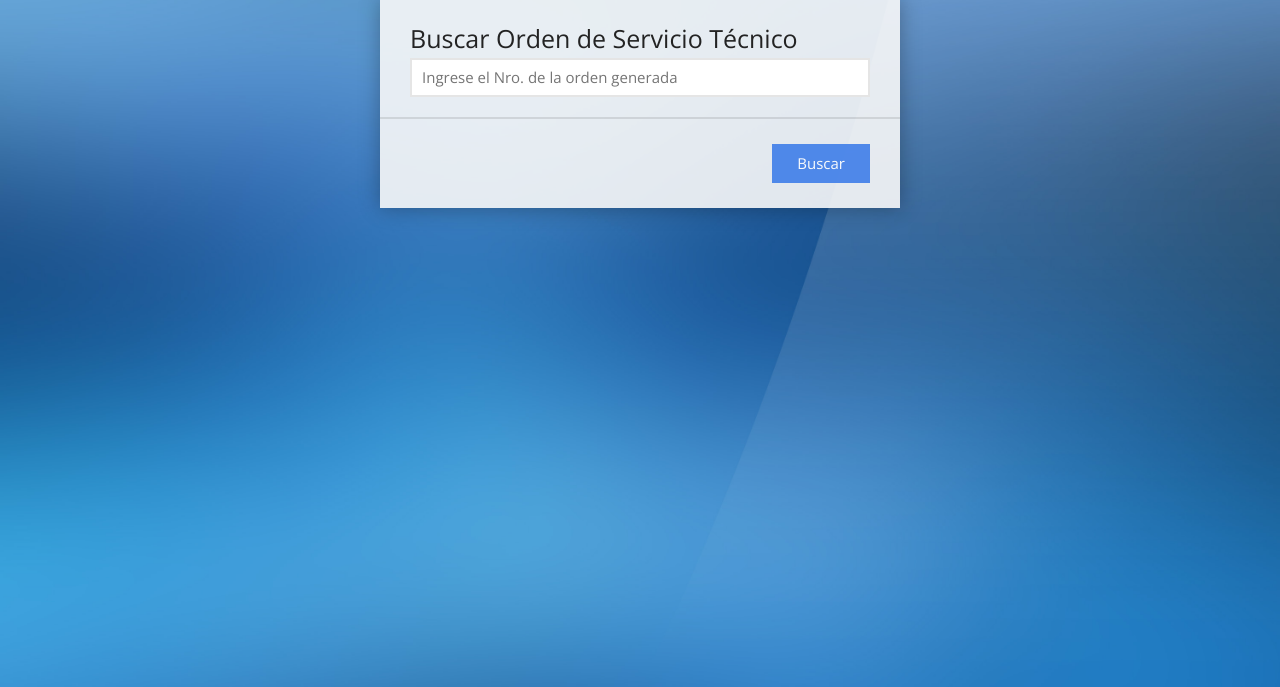
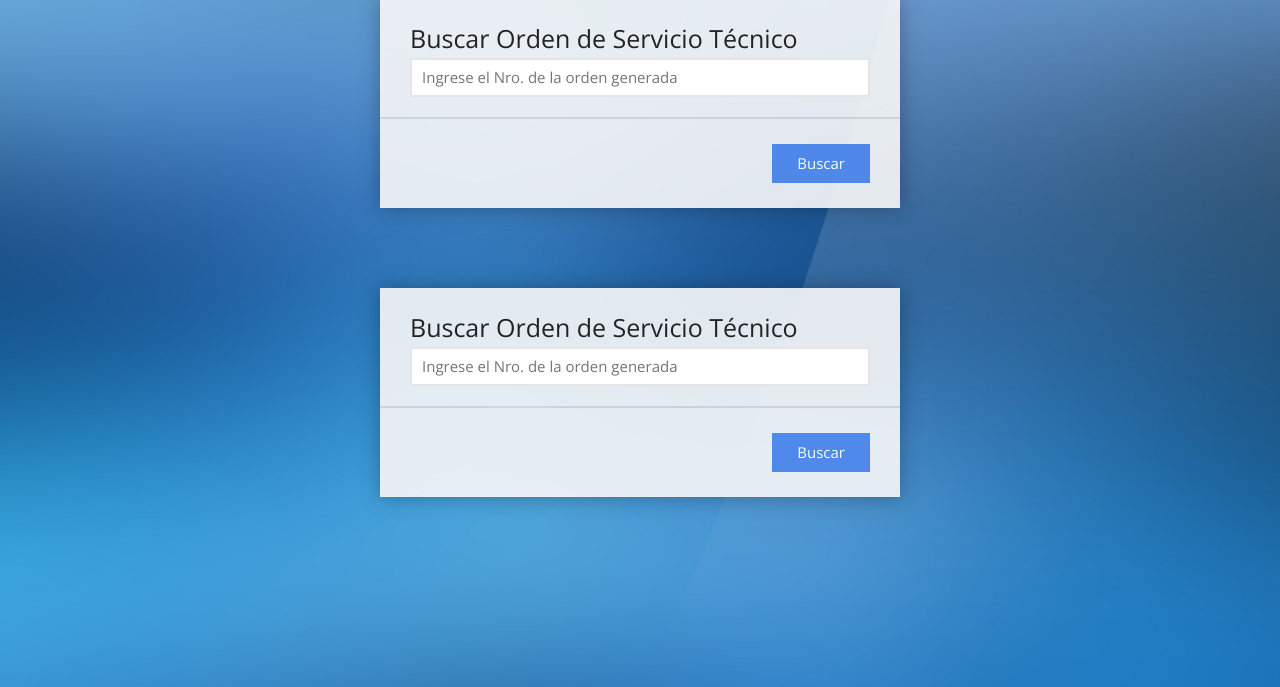
Before and after one commit to Santiago-Yambay/ProyectoWeb, a PHP site: page /buscar.php in a window 1280 px wide. Shown: the part 113-800 px from the top of the page. Run offline with PHP 8.4, Linux system fonts and the light colour scheme; some libraries are stand-ins or nearby versions.

Commit message:
Implementacion Buscar

```diff
--- a/buscar.php
+++ b/buscar.php
@@ -46,11 +46,28 @@
 
 
 				<footer>
+					<button type="button" onclick="formOrderj" class="button">Buscar</button>
+
+				</footer>
+			</form>
+		</div>
+
+		<div class="body" >
+			<form id="formOrdenj" action="" id="sky-form" class="sky-form" />
+				<header>Buscar Orden de Servicio Técnico
+					<label class="input">
+					<input type="text" id="numorder" placeholder="Ingrese el Nro. de la orden generada"></label></header>
+
+
+				<footer>
 					<button type="button" onclick="nuevaorden('manual');" class="button">Buscar</button>
 
 				</footer>
 			</form>
 		</div>
+
+
+
 
 		<script type="text/javascript">
 			$(function()
```
